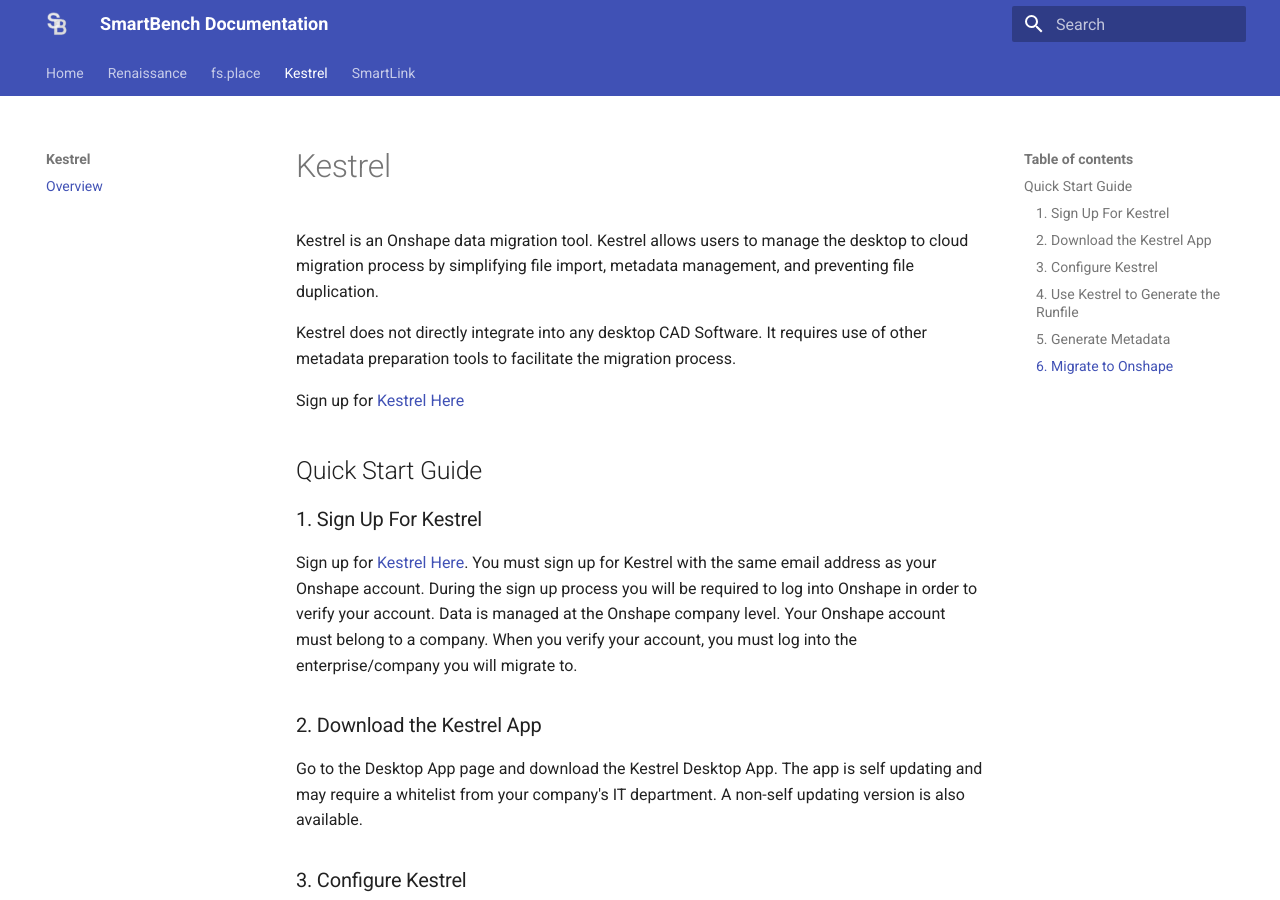
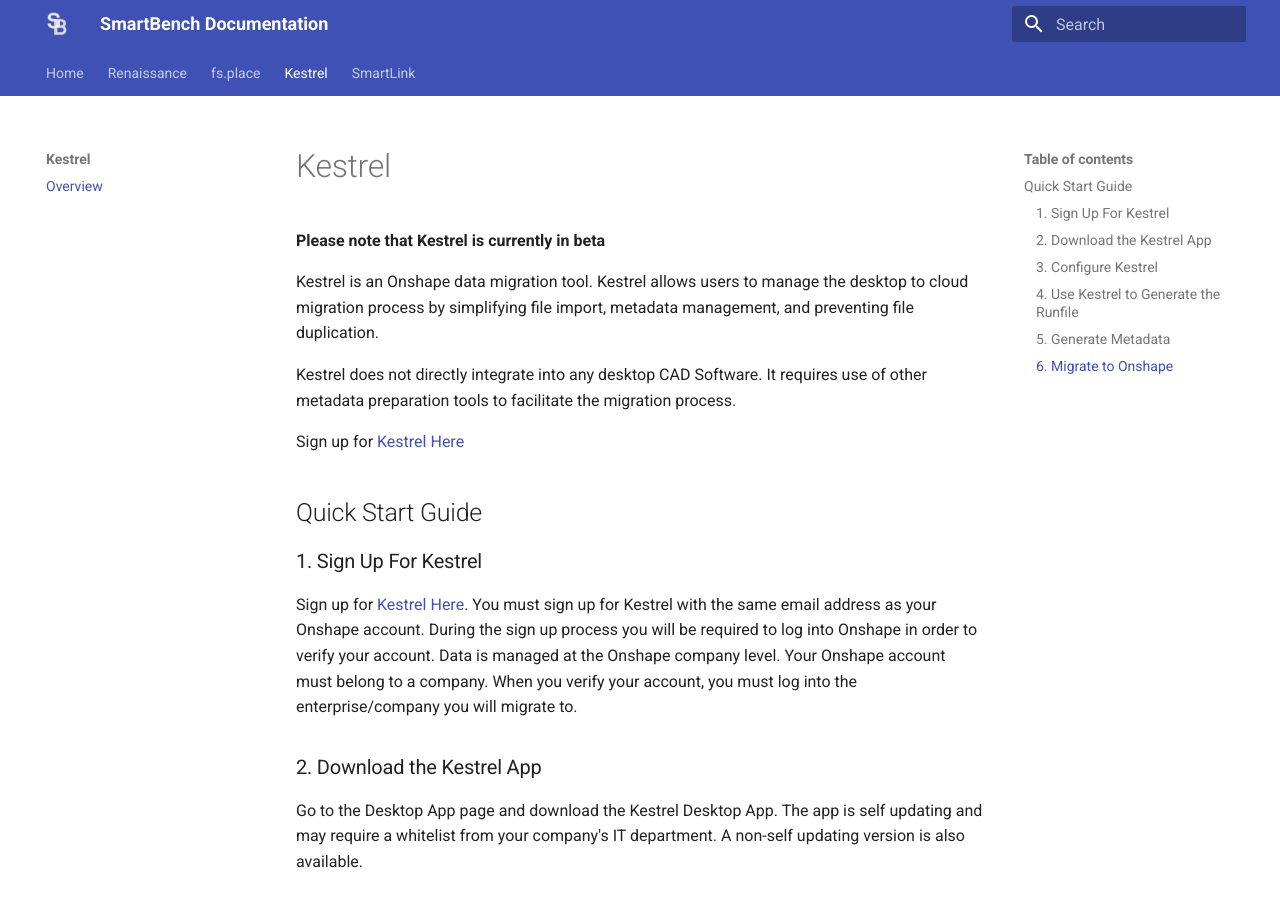
Before and after one commit to SmartBenchSoftware/Documentation, an MkDocs documentation site: the page built from docs/kestrel/index.md, in a window 1280 px wide and 900 px high. Built offline with MkDocs 1.6.1 and Material for MkDocs 9.7.7, drawn with Linux system fonts in a browser that asks for light colours.

Commit message:
Update index.md

```diff
--- a/docs/kestrel/index.md
+++ b/docs/kestrel/index.md
@@ -1,4 +1,7 @@
 # Kestrel
+
+**Please note that Kestrel is currently in beta**
+
 
 Kestrel is an Onshape data migration tool. Kestrel allows users to manage the desktop to cloud migration process by simplifying file import, metadata management, and preventing file duplication.
 
```
